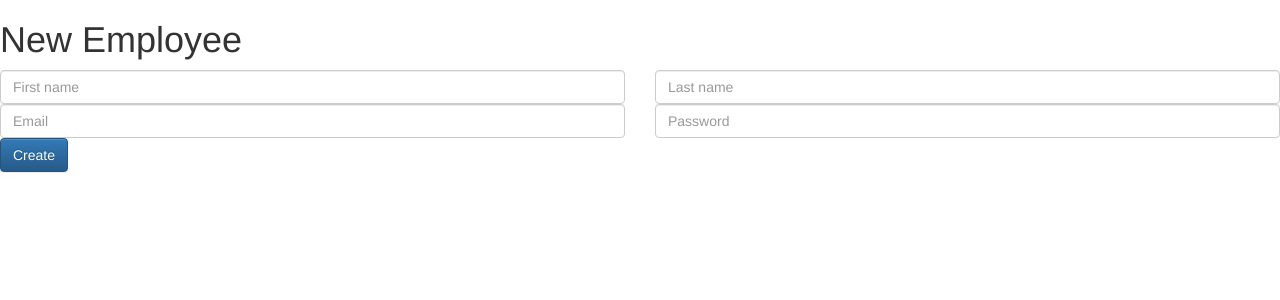
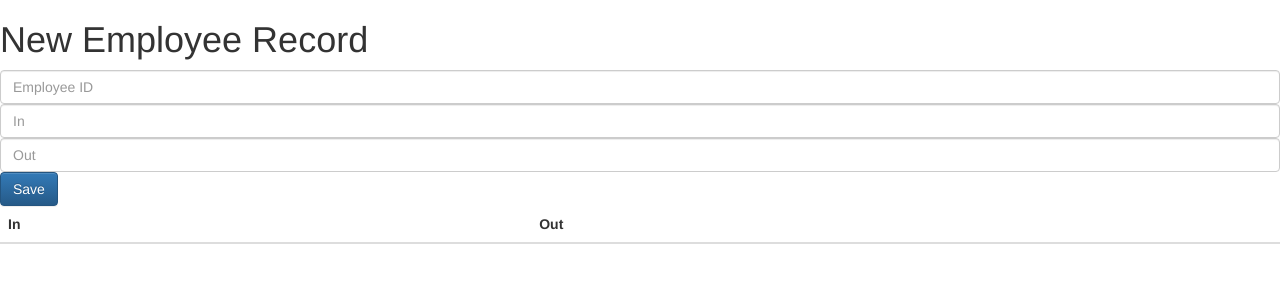
Before and after one commit to CARRIZO89/runa-front, a React (Create React App) app: page / in a window 1280 px wide. Shown: the top 300 px of the page. Built offline with nearby package versions, Linux system fonts and the light colour scheme.

Commit message:
[add-components]
  -Added the main components
  -Added react-redux

```diff
--- a/package.json
+++ b/package.json
@@ -7,6 +7,7 @@
     "react": "^16.8.3",
     "react-bootstrap": "^1.0.0-beta.5",
     "react-dom": "^16.8.3",
+    "react-redux": "^6.0.1",
     "react-scripts": "2.1.5",
     "redux": "^4.0.1"
   },
--- a/src/App.js
+++ b/src/App.js
@@ -11,7 +11,8 @@ class App extends Component {
   render() {
     return (
       <div>
-        <NewEmployee />
+        <NewEmployeeRecord />
+        <MyRecords />
       </div>
     );
   }
--- /dev/null
+++ b/src/actionCreators.js
@@ -0,0 +1,8 @@
+const addToListRecords = employee_record => {
+  return{
+    type: "ADD_TO_LIST_RECORDS",
+    employee_record
+  }
+};
+
+export { addToListRecords };
--- a/src/components/MyRecords.js
+++ b/src/components/MyRecords.js
@@ -1,20 +1,8 @@
-import React, { Component } from 'react';
+import React from 'react';
 import { Table } from 'react-bootstrap';
-import store from '../store';
+import { connect } from 'react-redux';
 
-class MyRecords extends Component {
-  constructor() {
-    super();
-    this.state = {
-      my_records: [
-      {in: '2019-01-27T01:05:00.000Z', out: '2019-02-27T07:05:00.000Z'},
-      {in: '2019-01-28T02:05:00.000Z', out: '2019-02-27T05:05:00.000Z'},
-      {in: '2019-01-29T03:05:00.000Z', out: ''}
-      ]
-    }
-  }
-
-  render(){
+export const MyRecords = (props) => {
   return(
    <Table responsive>
      <thead>
@@ -24,13 +12,13 @@ class MyRecords extends Component {
        </tr>
      </thead>
      <tbody>
-         {this.state.my_records.map((er, index) =>
+       {props.employee_records.map((er, index) =>
          <tr id="er" key={index}>
            <td>
-               {er.in}
+             {er.in_employee}
            </td>
            <td>
-               {er.out}
+             {er.out_employee}
            </td>
          </tr>
        )}
@@ -38,6 +26,11 @@ class MyRecords extends Component {
    </Table>
   );
 }
+
+const mapStateToProps = state => {
+  return{
+    employee_records: state.employee_records
+  }
 }
 
-export default MyRecords;
+export default connect(mapStateToProps)(MyRecords);
--- a/src/components/NewEmployeeRecord.js
+++ b/src/components/NewEmployeeRecord.js
@@ -1,35 +1,70 @@
 import React, { Component } from 'react';
-import { Form, Button, Col } from 'react-bootstrap';
+import { Form, FormControl, Button, Col } from 'react-bootstrap';
+import { addToListRecords } from '../actionCreators';
+import { connect } from 'react-redux';
 
 class NewEmployeeRecord extends Component {
+  constructor(props) {
+    super(props);
+    this.state = {
+      employee_record: {
+        employee_id: '',
+        in_employee: '',
+        out_employee: ''
+      }
+    }
+  }
+
+  handleChange = (event) => {
+    const { name, value } = event.target;
+    let employee_record = this.state.employee_record;
+    employee_record[name] = value
+    this.setState({
+      employee_record
+    })
+  }
+
+  handleSubmit = (event) => {
+    event.preventDefault();
+    const employee_record = {
+      employee_id: this.state.employee_record.employee_id,
+      in_employee: this.state.employee_record.in_employee,
+      out_employee: this.state.employee_record.out_employee
+    }
+
+    this.props.addToListRecords(employee_record);
+    this.setState({employee_record: {employee_id: '', in_employee: '', out_employee: ''}})
+  }
+
   render(){
+    const { employee_id, in_employee, out_employee } = this.state.employee_record
+
     return(
-      <Form>
+      <Form onSubmit={this.handleSubmit}>
         <h1>New Employee Record</h1>
-        <Form.Row>
-          <Col md={12}>
-            <Form.Control placeholder="Employee ID" />
-          </Col>
-          <Col md={2}>
-            <Button variant="primary" type="submit">
-              In
-            </Button>
-          </Col>
-          <Col md={10}>
-            <Form.Control />
-          </Col>
-          <Col md={2}>
-            <Button variant="primary" type="submit">
-              Out
-            </Button>
-          </Col>
-          <Col md={10}>
-            <Form.Control />
-          </Col>
-        </Form.Row>
+        <Col>
+          <FormControl type="text" placeholder="Employee ID" name='employee_id' value={employee_id} onChange={this.handleChange}/>
+        </Col>
+        <Col>
+          <FormControl type="text" placeholder="In" name='in_employee' value={in_employee} onChange={this.handleChange}/>
+        </Col>
+        <Col>
+          <FormControl  type="text" placeholder="Out" name='out_employee' value={out_employee} onChange={this.handleChange}/>
+        </Col>
+        <Button variant="primary" type="submit">
+          Save
+        </Button>
       </Form>
     );
   }
 }
 
-export default NewEmployeeRecord;
+const mapDispatchToProps = dispatch => {
+  return{
+    addToListRecords(employee_record){
+      dispatch(addToListRecords(employee_record));
+    }
+  }
+}
+
+export default connect(null, mapDispatchToProps)(NewEmployeeRecord);
--- a/src/index.js
+++ b/src/index.js
@@ -3,10 +3,12 @@ import ReactDOM from 'react-dom';
 import './index.css';
 import App from './App';
 import * as serviceWorker from './serviceWorker';
+import store from './store';
+import { Provider } from 'react-redux';
 
-ReactDOM.render(<App />, document.getElementById('root'));
+ReactDOM.render(
+  <Provider store={store}>
+    <App />
+  </Provider>, document.getElementById('root'));
 
-// If you want your app to work offline and load faster, you can change
-// unregister() to register() below. Note this comes with some pitfalls.
-// Learn more about service workers: http://bit.ly/CRA-PWA
 serviceWorker.unregister();
--- a/src/store.js
+++ b/src/store.js
@@ -1,7 +1,14 @@
 import { createStore } from 'redux';
 
 const reducer = (state, action) => {
+  if (action.type === "ADD_TO_LIST_RECORDS") {
+    return{
+      ...state,
+      employee_records: state.employee_records.concat(action.employee_record)
+    };
+  }
+
   return state
-}
+};
 
-export default createStore(reducer);
+export default createStore(reducer, {employee_records: []});
```
Also changed, not shown: 1 other file (tests, documents, lock files or other folders). Lines whose indentation alone changed are shown as unchanged.
